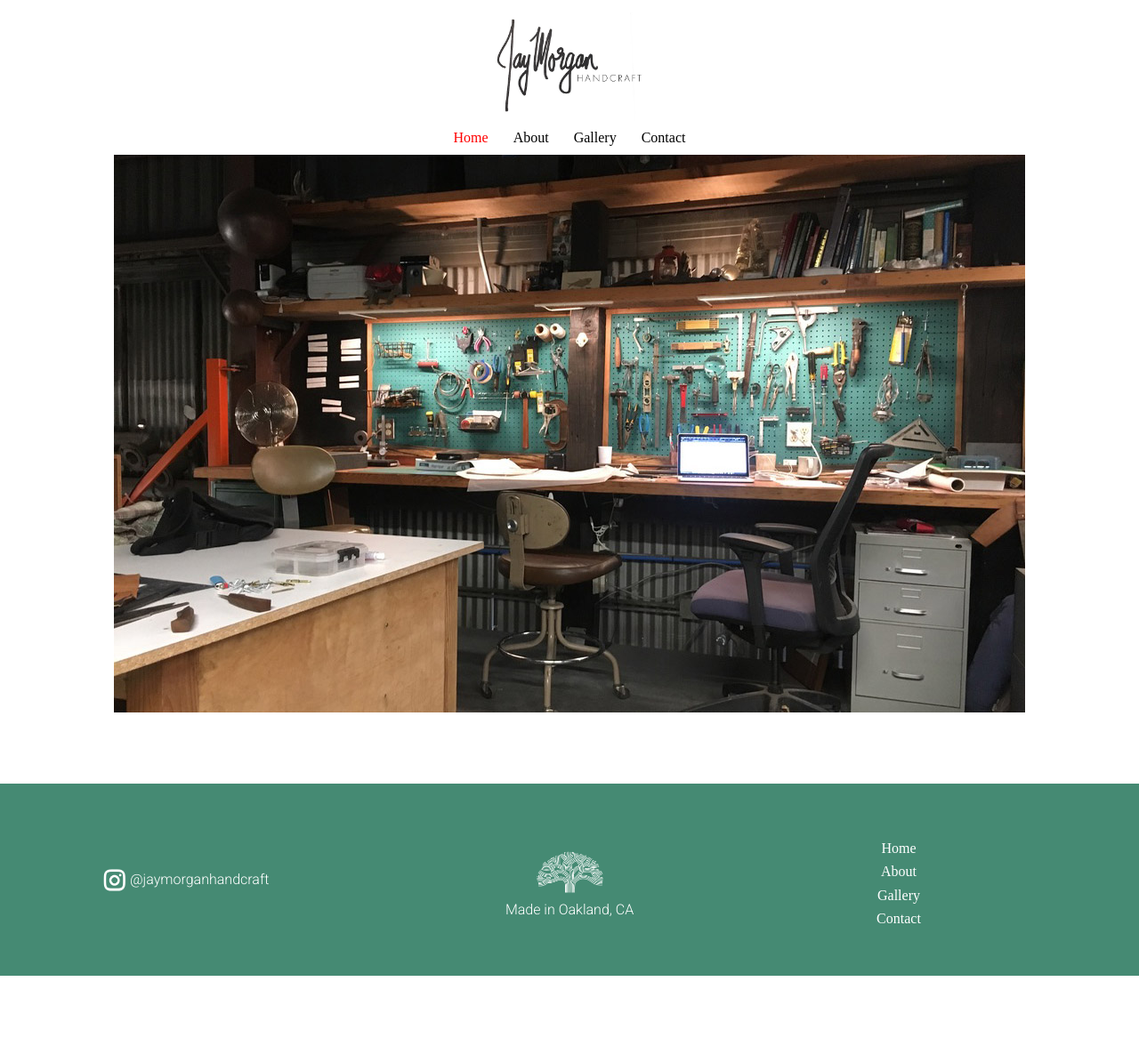
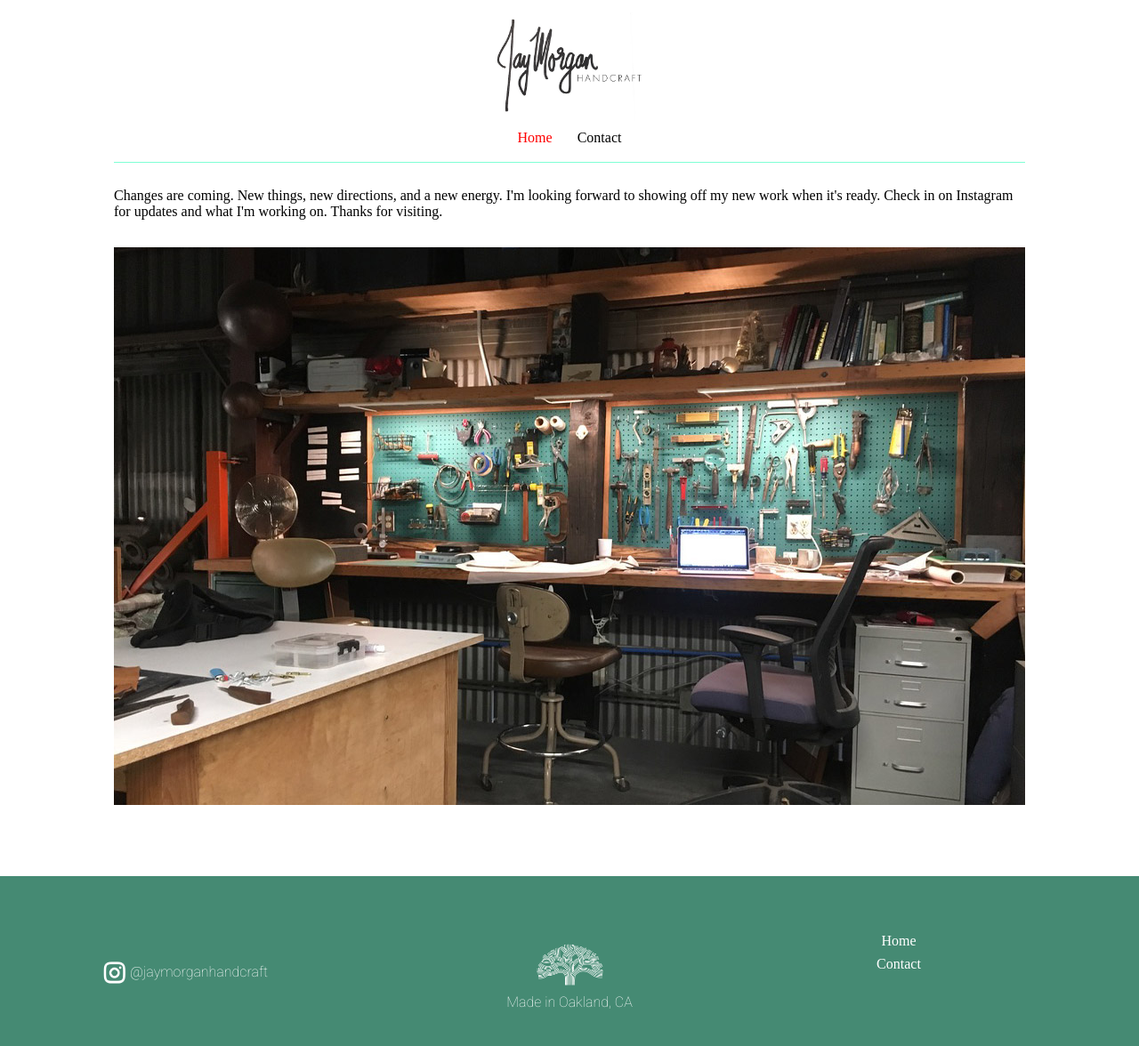
Before and after one commit to jaymorgan/jaymorgan.github.io, a Jekyll site: the page built from index.markdown, in a window 1280 px wide. Shown: the whole page at 89% size. Built offline with Jekyll 4.4.1, drawn with Linux system fonts in a browser that asks for light colours; some web fonts are replaced; before the commit the page ends 1097 px from its top, so only the background shows below that.

Commit message:
ch-ch-cha-ch-ch-changes

```diff
--- a/_data/nav.yml
+++ b/_data/nav.yml
@@ -1,8 +1,4 @@
 - name: Home
   link: /
-- name: About
-  link: /about.html
-- name: Gallery
-  link: /gallery.html
 - name: Contact
   link: /contact.html
--- a/_includes/head.html
+++ b/_includes/head.html
@@ -15,7 +15,7 @@
   <link rel="stylesheet" href="/assets/css/styles.css">
 
    <style>
-    @import url('https://fonts.googleapis.com/css?family=Hepta+Slab:300,700|Roboto:300,400&display=swap');
+    @import url('https://fonts.googleapis.com/css?family=Hepta+Slab:300,700|Roboto:100,400&display=swap');
   </style>
 
   <meta name="theme-color" content="#fafafa">
--- a/_sass/main.scss
+++ b/_sass/main.scss
@@ -210,3 +210,23 @@ nav {
 		}
 	}
 }
+.home-container{
+	hr{
+		height: 1px;
+		border: 0;
+		background-color: aquamarine;
+	}
+	.home-img {
+		display: block;
+	}
+	.home-blurb {
+		display: block;
+		padding-bottom: 30px;
+		padding-top: 20px;
+	}
+}
+.contact-info {
+	font-weight: 100;
+
+line-height: 2em;
+}
--- a/contact.html
+++ b/contact.html
@@ -4,3 +4,8 @@ layout: default
 ---
 
 <h1>Contact</h1>
+
+<p class="contact-info">Find me on Instagram at <a href="https://www.instagram.com/jaymorganhandcraft/">jaymorganhandcraft</a>
+<br>
+or send me an email at <a href="mailto:jay@jaymorganhandcraft.com">jay@jaymorganhandcraft.com</a>
+</p>
--- a/index.markdown
+++ b/index.markdown
@@ -3,6 +3,12 @@ layout: default
 title: Jay Morgan Handcraft
 ---
 
-<div>
-	<img src="/assets/images/shop_bench.jpg" class="hero-img">
+<div class="home-container">
+	<hr>
+	<div class="home-blurb hepta">
+		Changes are coming. New things, new directions, and a new energy. I'm looking forward to showing off my new work when it's ready. Check in on Instagram for updates and what I'm working on. Thanks for visiting.
+	</div>
+	<div class="home-img">
+		<img src="/assets/images/shop_bench.jpg" class="hero-img">
+	</div>
 </div>
```
Also changed, not shown: README.md.
